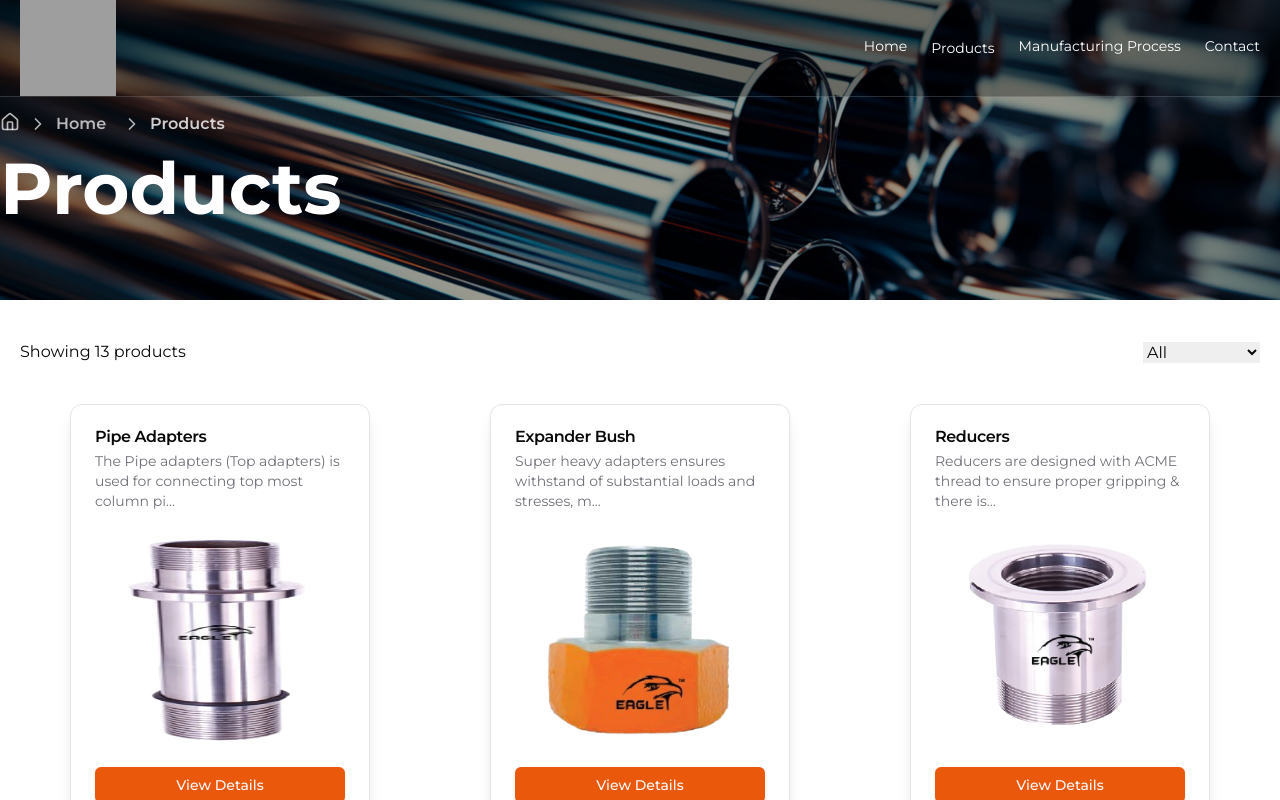
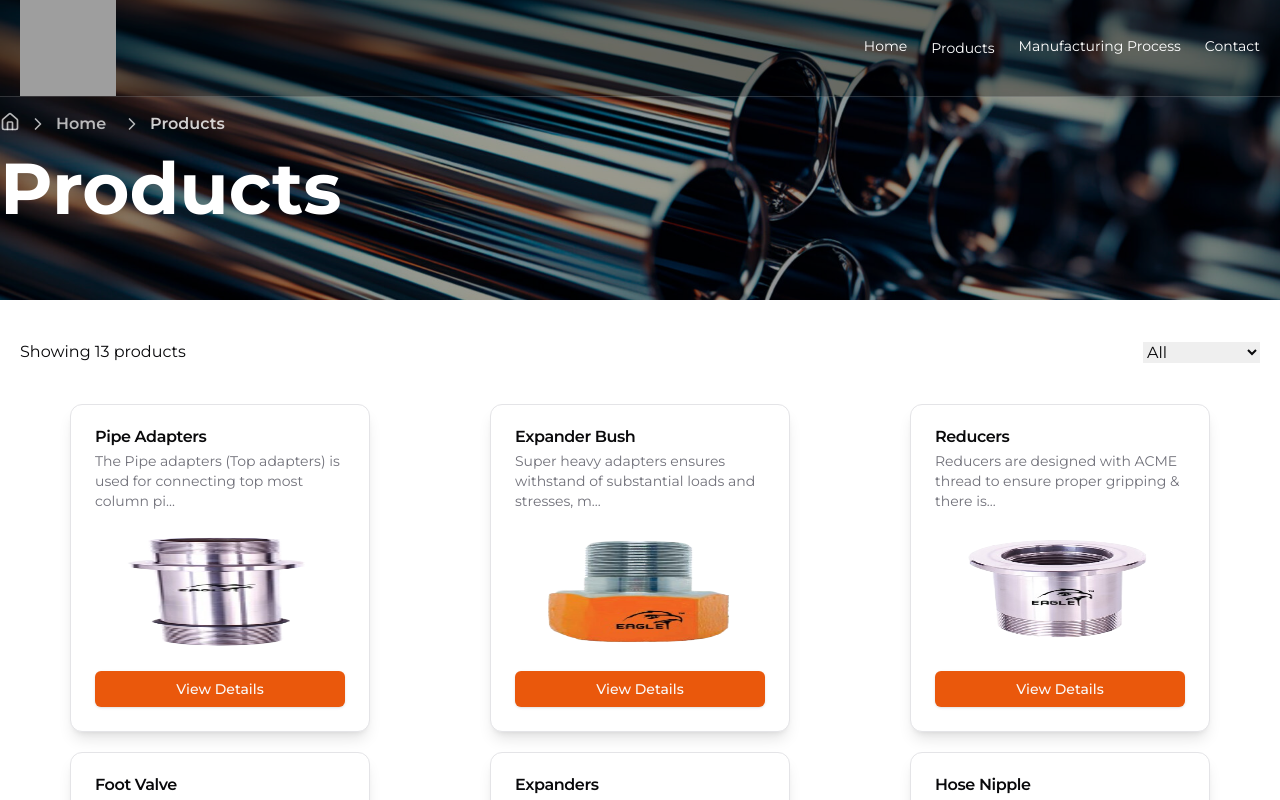
Before and after one commit to Najas-Cyfotok/eagle-website, a React (Vite) app: page /products in a window 1280 px wide. Shown: the top 800 px of the page. Built offline with nearby package versions, Linux system fonts and the light colour scheme; grey boxes are pictures that could not be loaded; a web font is replaced by a local one.

Commit message:
product-height adjusted

```diff
--- a/src/components/product-card.tsx
+++ b/src/components/product-card.tsx
@@ -39,10 +39,10 @@ const ProductCard = () => {
                       <img
                         src={product.imageUrl}
                         alt={product.name}
-                        className="hover:scale-125 transition duration-300 scale-110"
+                        className="hover:scale-125 transition duration-300 scale-110 h-40"
                       />
                       <div className="w-full flex justify-center font-semibold rounded-b-lg bg-black/75 text-white text-xl absolute bottom-0 p-2 ">
-                        <Link to={product.link}>View</Link>
+                        <Link to={`/product/${product.link}`}>View</Link>
                       </div>
                     </CardContent>
                   </Card>
--- a/src/components/product-list-card.tsx
+++ b/src/components/product-list-card.tsx
@@ -32,7 +32,7 @@ const ProductListCard = ({ title, des, img, link }: ProductCardProps) => {
             <CardDescription>{des.slice(0, 75).concat("...")}</CardDescription>
           </CardHeader>
           <CardContent className="flex justify-center ">
-            <img src={img} alt={title} className="w-[200px] max-h-52" />
+            <img src={img} alt={title} className="w-[200px] max-h-28" />
           </CardContent>
           <CardFooter>
             <Button className="w-full bg-orange-600 hover:bg-orange-500">
```
